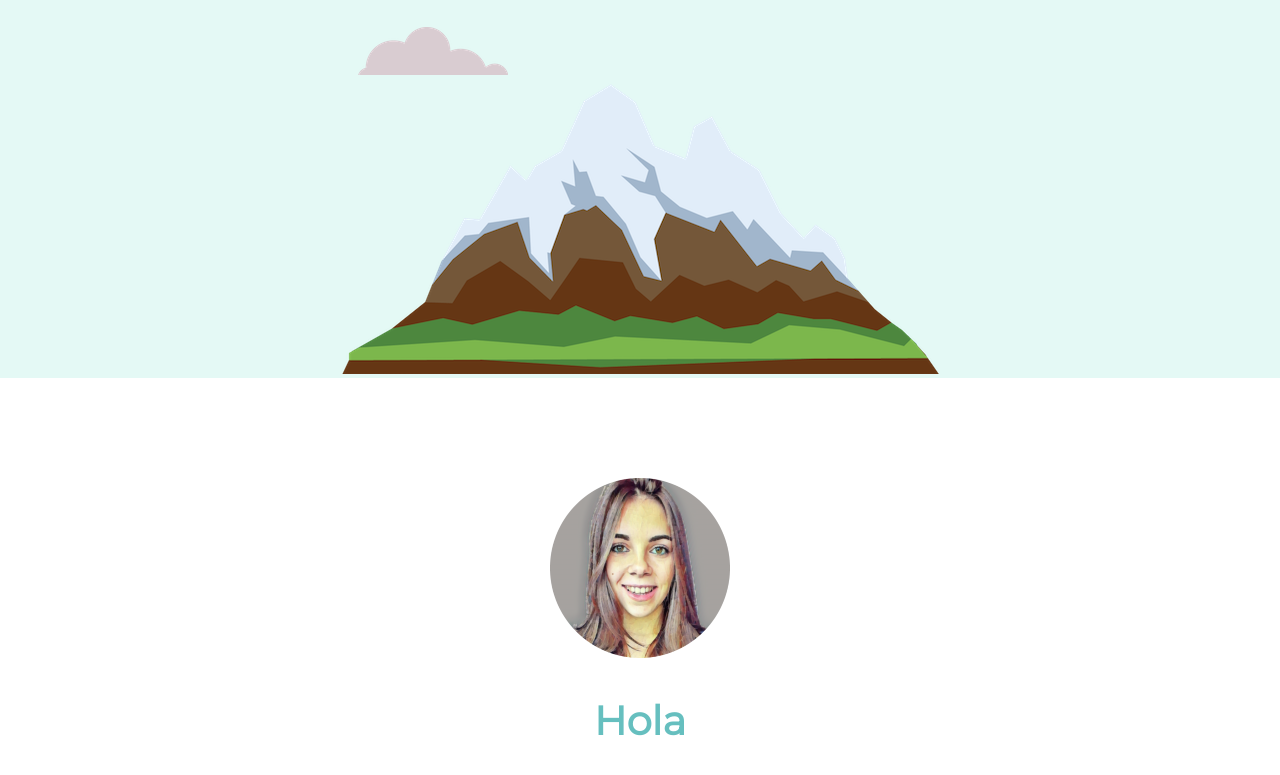
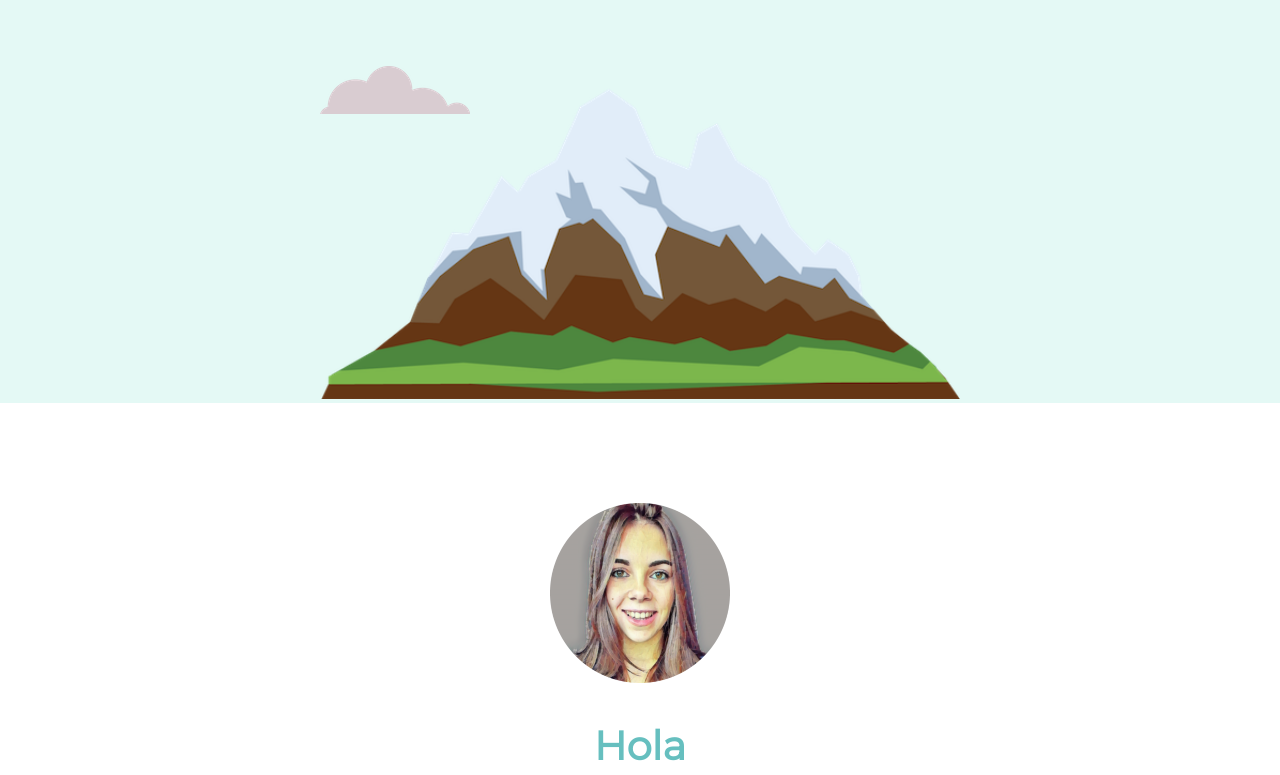
Before and after one commit to AndreaCesarB/cv, a plain HTML site: page index.html in a window 1280 px wide. Shown: the part 380-1155 px from the top of the page. Drawn offline with Linux system fonts and the light colour scheme.

Commit message:
mountain width 50%

```diff
--- a/css/styles.css
+++ b/css/styles.css
@@ -52,8 +52,11 @@ hr {
 }
 .bottom-cloud {
     position: absolute;
-    left: 28%;
-    bottom: 40%;
+    left: 25%;
+    bottom: 37%;
+}
+.mountain {
+    width: 50%
 }
 .skill-row {
     width: 50%;
```
